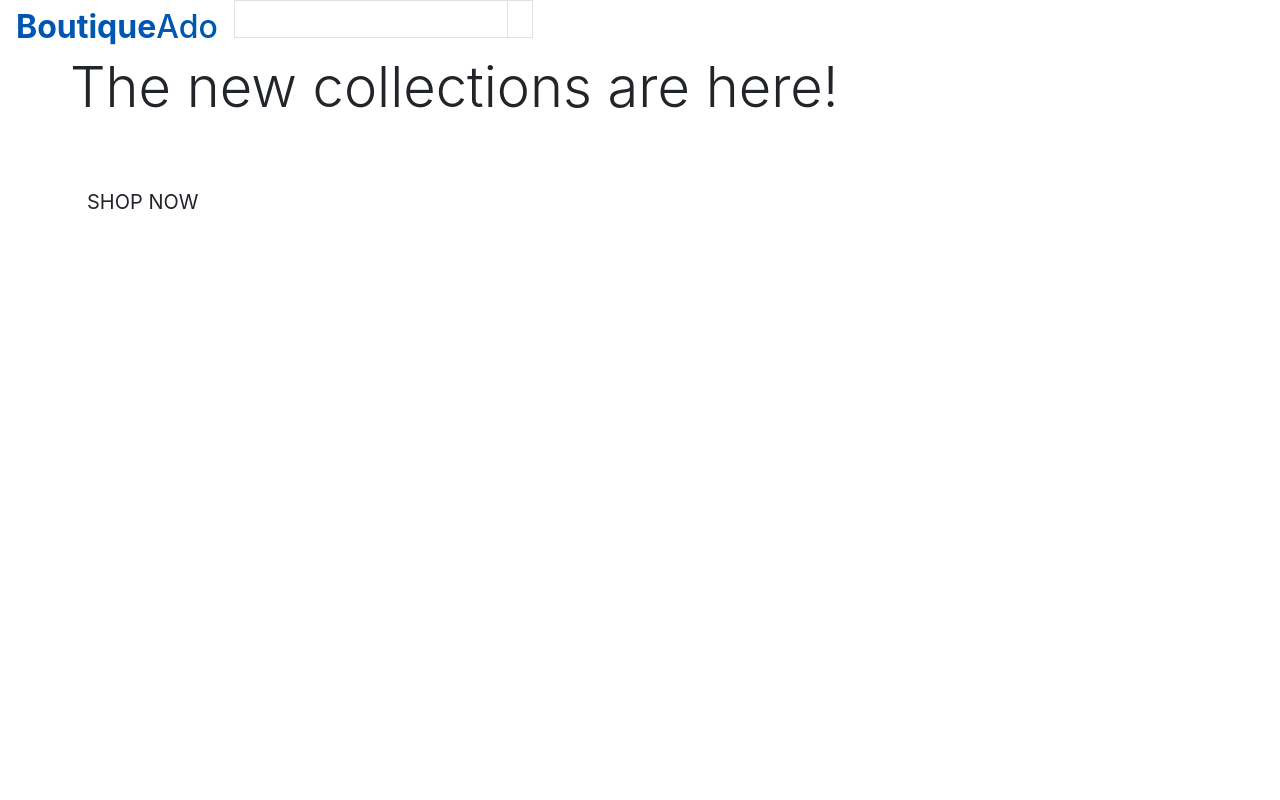
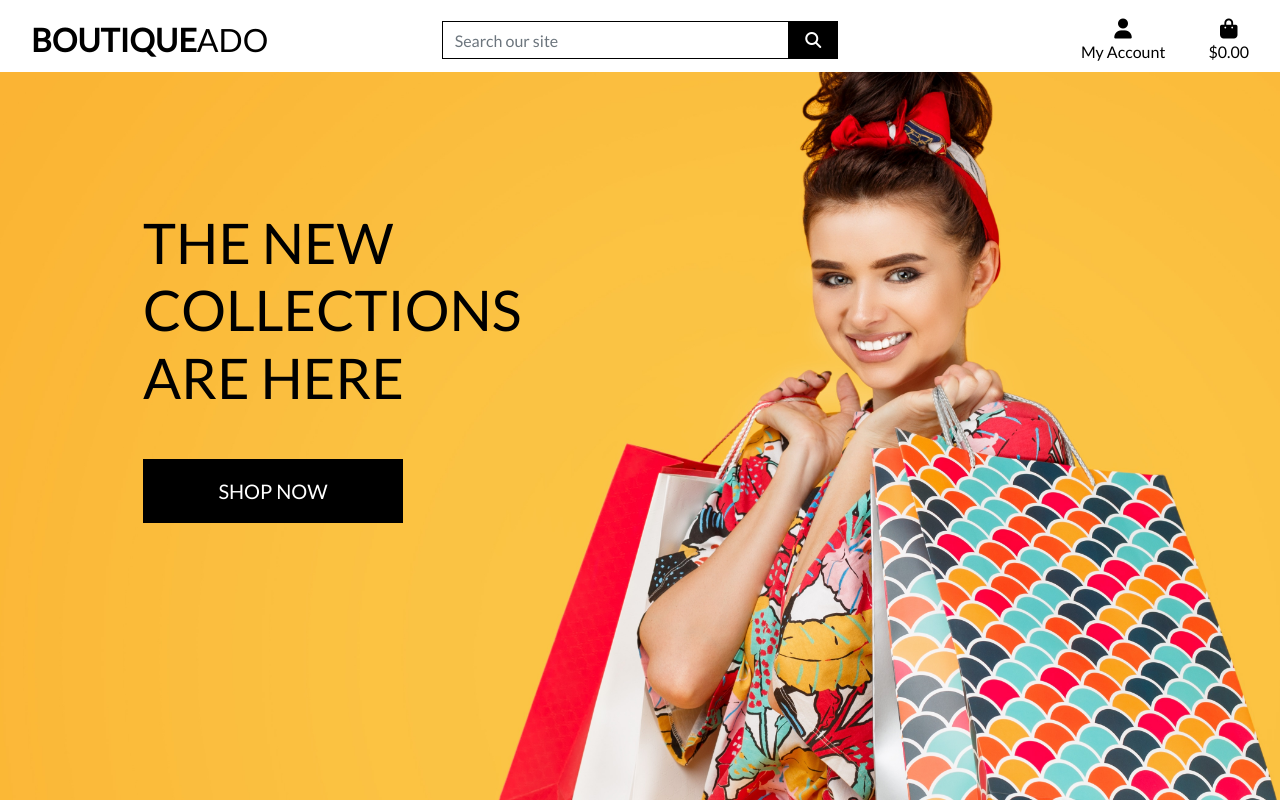
Before and after one commit to RoMar19/boutique_ado_v1, a Django app: page / in a window 1280 px wide. Run offline with Django 3.2, Linux system fonts and the light colour scheme; some libraries are stand-ins or nearby versions.

Commit message:
Completed home page header and css

```diff
--- a/boutique_ado/urls.py
+++ b/boutique_ado/urls.py
@@ -15,9 +15,11 @@ Including another URLconf
 """
 from django.contrib import admin
 from django.urls import path, include
+from django.conf import settings
+from django.conf.urls.static import static
 
 urlpatterns = [
     path('admin/', admin.site.urls),
     path('accounts/', include('allauth.urls')),
     path('', include('home.urls')),
-]
+] + static(settings.MEDIA_URL, document_root=settings.MEDIA_ROOT)
--- a/home/templates/home/index.html
+++ b/home/templates/home/index.html
@@ -1,11 +1,11 @@
+
 {% extends "base.html" %}
 {% load static %}
 
 {% block page_header %}
     <div class="container header-container">
         <div class="row">
-            <div class="col">
-            </div>
+            <div class="col"></div>
         </div>
     </div>
 {% endblock %}
@@ -13,9 +13,9 @@
 {% block content %}
     <div class="container h-100">
         <div class="row h-100">
-            <div calss="col-7 col-md-6 my-auto">
+            <div class="col-7 col-md-6 my-auto">
                 <h1 class="display-4 logo-font text-black">
-                    The new collections are here!
+                    The new collections are here
                 </h1>
                 <div class="my-5">
                     <h4>
--- /dev/null
+++ b/static/css/base.css
@@ -0,0 +1,81 @@
+html {
+    height: 100%;
+}
+
+body {
+    background: url('/media/homepage_background_cropped.jpg') no-repeat center center fixed;
+    background-size: cover;
+    height: calc(100vh - 164px);
+    color: #555;
+    font-family: 'Lato';
+}
+
+/* from Bulma */
+.icon {
+    align-items: center;
+    display: inline-flex;
+    justify-content: center;
+    height: 1.5rem;
+    width: 1.5rem;
+}
+
+.logo-font {
+    text-transform: uppercase;
+}
+
+.main-logo-link {
+    width: fit-content;
+}
+
+.shop-now-button {
+    background: black;
+    color: white;
+    min-width: 260px;
+}
+
+.btn-black {
+    background: black;
+    color: white;
+}
+
+.shop-now-button:hover,
+.shop-now-button:active,
+.shop-now-button:focus,
+.btn-black:hover,
+.btn-black:active,
+.btn-black:focus {
+    background: #222;
+    color: white;
+}
+
+.text-black {
+    color: #000 !important;
+}
+
+.border-black {
+    border: 1px solid black !important;
+}
+
+/* -------------------------------- Media Queries */
+
+/* Slightly larger container on xl screens */
+@media (min-width: 1200px) {
+  .container {
+    max-width: 80%;
+  }
+}
+
+/* fixed top navbar only on medium and up */
+@media (min-width: 992px) {
+    .fixed-top-desktop-only {
+        position: fixed;
+        top: 0;
+        right: 0;
+        left: 0;
+        z-index: 1030;
+    }
+
+    .header-container {
+        padding-top: 164px;
+    }
+}
--- a/templates/base.html
+++ b/templates/base.html
@@ -5,62 +5,93 @@
   <head>
 
     {% block meta %}
-    <meta http-equiv="X-UA-Compatible" content="ie=edge">
-    <meta charset="utf-8">
-    <meta name="viewport" content="width=device-width, initial-scale=1, shrink-to-fit=no">
-    {% endblock  %}
+        <meta http-equiv="X-UA-Compatible" content="ie=edge">
+        <meta charset="utf-8">
+        <meta name="viewport" content="width=device-width, initial-scale=1, shrink-to-fit=no">
+    {% endblock %}
 
     {% block extra_meta %}
     {% endblock %}
 
     {% block corecss %}
-    <link rel="stylesheet" href="https://stackpath.bootstrapcdn.com/bootstrap/4.5.0/css/bootstrap.min.css" integrity="sha384-9aIt2nRpC12Uk9gS9baDl411NQApFmC26EwAOH8WgZl5MYYxFfc+NcPb1dKGj7Sk" crossorigin="anonymous">
-    {% endblock  %}
+        <link rel="stylesheet" href="https://stackpath.bootstrapcdn.com/bootstrap/4.4.1/css/bootstrap.min.css" integrity="sha384-Vkoo8x4CGsO3+Hhxv8T/Q5PaXtkKtu6ug5TOeNV6gBiFeWPGFN9MuhOf23Q9Ifjh" crossorigin="anonymous">
+        <link rel="stylesheet" href="https://fonts.googleapis.com/css?family=Lato&display=swap">
+        <link rel="stylesheet" href="{% static 'css/base.css' %}">
+    {% endblock %}
 
     {% block extra_css %}
-    {% endblock  %}
-
+    {% endblock %}
 
     {% block corejs %}
-    <script src="https://code.jquery.com/jquery-3.5.1.slim.min.js" integrity="sha384-DfXdz2htPH0lsSSs5nCTpuj/zy4C+OGpamoFVy38MVBnE+IbbVYUew+OrCXaRkfj" crossorigin="anonymous"></script>
-    <script src="https://cdn.jsdelivr.net/npm/popper.js@1.16.0/dist/umd/popper.min.js" integrity="sha384-Q6E9RHvbIyZFJoft+2mJbHaEWldlvI9IOYy5n3zV9zzTtmI3UksdQRVvoxMfooAo" crossorigin="anonymous"></script>
-    <script src="https://stackpath.bootstrapcdn.com/bootstrap/4.5.0/js/bootstrap.min.js" integrity="sha384-OgVRvuATP1z7JjHLkuOU7Xw704+h835Lr+6QL9UvYjZE3Ipu6Tp75j7Bh/kR0JKI" crossorigin="anonymous"></script>
-    {% endblock  %}
+        <script src="https://kit.fontawesome.com/e9c73d7092.js" crossorigin="anonymous"></script>
+        <script src="https://code.jquery.com/jquery-3.4.1.slim.min.js" integrity="sha384-J6qa4849blE2+poT4WnyKhv5vZF5SrPo0iEjwBvKU7imGFAV0wwj1yYfoRSJoZ+n" crossorigin="anonymous"></script>
+        <script src="https://cdn.jsdelivr.net/npm/popper.js@1.16.0/dist/umd/popper.min.js" integrity="sha384-Q6E9RHvbIyZFJoft+2mJbHaEWldlvI9IOYy5n3zV9zzTtmI3UksdQRVvoxMfooAo" crossorigin="anonymous"></script>
+        <script src="https://stackpath.bootstrapcdn.com/bootstrap/4.4.1/js/bootstrap.min.js" integrity="sha384-wfSDF2E50Y2D1uUdj0O3uMBJnjuUD4Ih7YwaYd1iqfktj0Uod8GCExl3Og8ifwB6" crossorigin="anonymous"></script>
+    {% endblock %}
 
     {% block extra_js %}
-    {% endblock  %}
-
-    {% block postloadjs %}
-    {% endblock  %}
+    {% endblock %}
 
     <title>Boutique Ado</title>
   </head>
   <body>
     <header class="container-fluid" fixed top>
-        <div class="row">
-            <div cllass="col-12 col-lg-4 my-auto py-1 py-lg-0 text-center text-lg-left">
+        <div id="topnav" class="row bg-white pt-lg-2 d-none d-lg-flex">
+            <div class="col-12 col-lg-4 my-auto py-1 py-lg-0 text-center text-lg-left">
                 <a href="{% url 'home' %}" class="nav-link main-logo-link">
                     <h2 class="logo-font text-black my-0"><strong>Boutique</strong>Ado</h2>
                 </a>
             </div>
-            <div cllass="col-12 col-lg-4 my-auto py-1 py-lg-0">
+            <div class="col-12 col-lg-4 my-auto py-1 py-lg-0">
                 <form method="GET" action="">
-                    <div class="input-group" w-100>
-                        <input class= "form-control border border-black rounded-0" type="text" name="q" place-holder="Search our site">
+                    <div class="input-group w-100">
+                        <input class="form-control border border-black rounded-0" type="text" name="q" placeholder="Search our site">
                         <div class="input-group-append">
                             <button class="form-control btn btn-black border border-black rounded-0" type="submit">
                                 <span class="icon">
-                                    <i class="fa fas-search"></i>
+                                    <i class="fas fa-search"></i>
                                 </span>
                             </button>
                         </div>
                     </div>
                 </form>
             </div>
-            <div cllass="col-12 col-lg-4 my-auto py-1 py-lg-0">
+            <div class="col-12 col-lg-4 my-auto py-1 py-lg-0">
                 <ul class="list-inline list-unstyled text-center text-lg-right my-0">
-                    <li class="list-inline-item dropdown"></li>
-                    <li class="list-inline-item"></li>
+                    <li class="list-inline-item dropdown">
+                        <a class="text-black nav-link" href="#" id="user-options" data-toggle="dropdown" aria-haspopup="true" aria-expanded="false">
+                            <div class="text-center">
+                                <div><i class="fas fa-user fa-lg"></i></div>
+                                <p class="my-0">My Account</p>
+                            </div>
+                        </a>
+                        <div class="dropdown-menu border-0" aria-labelledby="user-options">
+                            {% if request.user.is_authenticated %}
+                                {% if request.user.is_superuser %}
+                                    <a href="" class="dropdown-item">Product Management</a>
+                                {% endif %}
+                                <a href="" class="dropdown-item">My Profile</a>
+                                <a href="{% url 'account_logout' %}" class="dropdown-item">Logout</a>
+                            {% else %}
+                                <a href="{% url 'account_signup' %}" class="dropdown-item">Register</a>
+                                <a href="{% url 'account_login' %}" class="dropdown-item">Login</a>
+                            {% endif %}
+                        </div>
+                    </li>
+                    <li class="list-inline-item">
+                        <a class="{% if grand_total %}text-info font-weight-bold{% else %}text-black{% endif %} nav-link" href="">
+                            <div class="text-center">
+                                <div><i class="fas fa-shopping-bag fa-lg"></i></div>
+                                <p class="my-0">
+                                    {% if grand_total %}
+                                        ${{ grand_total|floatformat:2 }}
+                                    {% else %}
+                                        $0.00
+                                    {% endif %}
+                                </p>
+                            </div>
+                        </a>
+                    </li>
                 </ul>
             </div>
         </div>
```
Also changed, not shown: boutique_ado/settings.py (+9 -8 lines), media/homepage_background_cropped.jpg (added).
